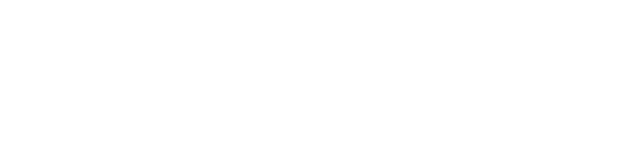
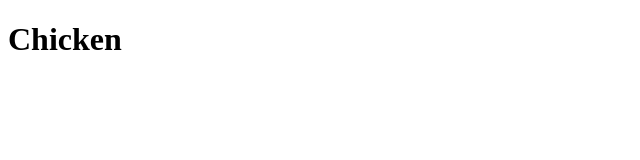
Before and after one commit to maruf026/my-first-website, a plain HTML site: page index.html in a window 1280 px wide. Shown: the whole page, without its empty margins (0-640 px from the left). Drawn offline with Linux system fonts and the light colour scheme.

Commit message:
learned github

```diff
--- a/index.html
+++ b/index.html
@@ -6,6 +6,6 @@
     <title>Document</title>
 </head>
 <body>
-
+    <h1>Chicken</h1>
 </body>
 </html>
```
